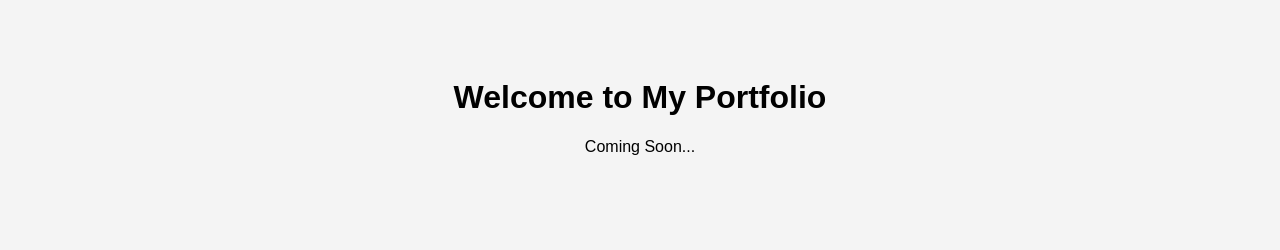
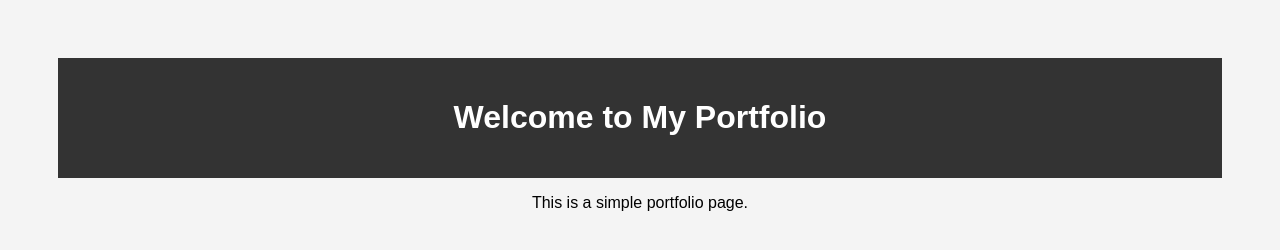
Before and after one commit to RavindraMedhat/Harsh-portfolio, a plain HTML site: page index.html in a window 1280 px wide. Drawn offline with Linux system fonts and the light colour scheme.

Commit message:
Initial commit-2

```diff
--- a/index.html
+++ b/index.html
@@ -4,10 +4,14 @@
     <meta charset="UTF-8">
     <meta name="viewport" content="width=device-width, initial-scale=1.0">
     <title>My Portfolio</title>
-    <link rel="stylesheet" href="/style.css">
+    <link rel="stylesheet" href="style.css">
 </head>
 <body>
-    <h1>Welcome to My Portfolio</h1>
-    <p>Coming Soon...</p>
+    <header>
+        <h1>Welcome to My Portfolio</h1>
+    </header>
+    <main>
+        <p>This is a simple portfolio page.</p>
+    </main>
 </body>
 </html>
--- a/public/style.css
+++ b/style.css
@@ -4,3 +4,9 @@ body {
     background-color: #f4f4f4;
     padding: 50px;
 }
+
+header {
+    background-color: #333;
+    color: white;
+    padding: 20px;
+}
```
Also changed, not shown: README.md (added).
